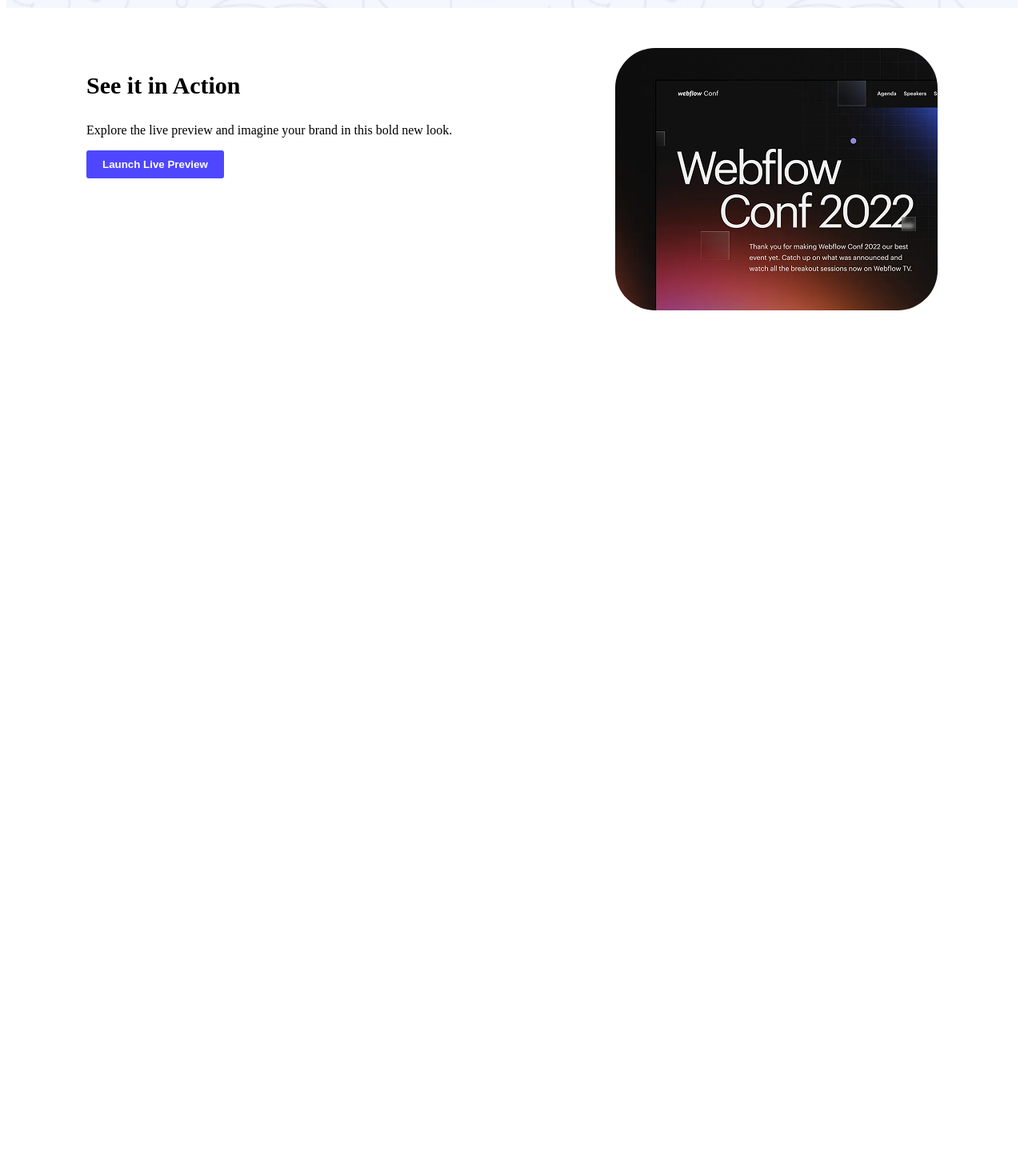
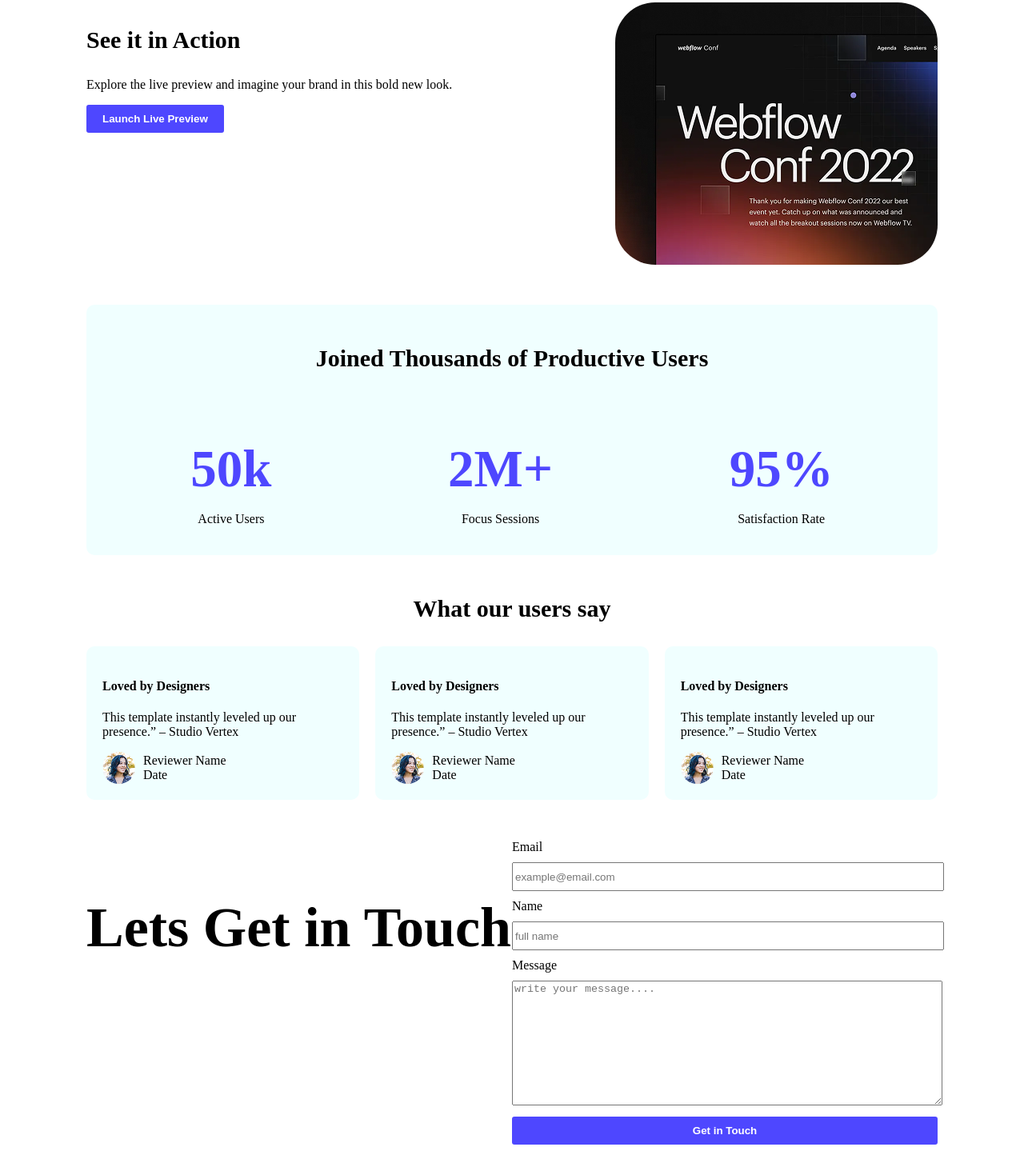
Before and after one commit to abrarmueed86/first-assignment, a plain HTML site: page index.html in a window 1280 px wide. Shown: the part 361-1830 px from the top of the page at 80% size. Before the commit the page ends 800 px from the top, so only its background shows below. Drawn offline with Linux system fonts and the light colour scheme.

Commit message:
added some section

```diff
--- a/index.html
+++ b/index.html
@@ -32,11 +32,81 @@
     <main>
         <section class="action-section">
             <div class="action-div">
-                <h3>See it in Action</h3>
+                <h3 class="title-primary">See it in Action</h3>
                 <p>Explore the live preview and imagine your brand in this bold new look.</p>
                 <button class="btn-primary">Launch Live Preview</button>
             </div>
             <img src="images/wc-mini.png" alt="">
+        </section>
+        <section class="prod-section">
+            <h3 class="title-primary">Joined Thousands of Productive Users</h3>
+            <div class="prod-div">
+                <div>
+                    <h1 class="text-primary">50k</h1>
+                    <p>Active Users</p>
+                </div>
+                <div>
+                    <h1 class="text-primary">2M+</h1>
+                    <p> Focus Sessions</p>
+                </div>
+                <div>
+                    <h1 class="text-primary">95%</h1>
+                    <p>Satisfaction Rate</p>
+                </div>
+            </div>
+        </section>
+        <section class="users-section">
+            <h3 class="title-primary">What our users say</h3>
+            <div class="users-container">
+                <div class="users-div">
+                    <h4>Loved by Designers</h4>
+                    <p>This template instantly leveled up our presence.” – Studio Vertex</p>
+                    <div class="review-box">
+                        <img src="images/avatar.png" alt="">
+                        <div class="review-info">
+                            <span>Reviewer Name</span>
+                            <span>Date</span>
+                        </div>
+                    </div>
+                </div>
+                <div class="users-div">
+                    <h4>Loved by Designers</h4>
+                    <p>This template instantly leveled up our presence.” – Studio Vertex</p>
+                    <div class="review-box">
+                        <img src="images/avatar.png" alt="">
+                        <div class="review-info">
+                            <span>Reviewer Name</span>
+                            <span>Date</span>
+                        </div>
+                    </div>
+                </div>
+                <div class="users-div">
+                    <h4>Loved by Designers</h4>
+                    <p>This template instantly leveled up our presence.” – Studio Vertex</p>
+                    <div class="review-box">
+                        <img src="images/avatar.png" alt="">
+                        <div class="review-info">
+                            <span>Reviewer Name</span>
+                            <span>Date</span>
+                        </div>
+                    </div>
+                </div>
+            </div>
+        </section>
+        <section class="lets-get-section">
+            <h3>Lets Get in Touch</h3>
+            <form action="">
+                <label for="Email">Email</label>
+                <input type="Email" name="Email" id="" placeholder="example@email.com">
+
+                <label for="Name">Name</label>
+                <input type="Name" name="Name" id="" placeholder="full name">
+
+                <label for="Message">Message</label>
+                <textarea name="" placeholder="write your message...." id="" cols="30" rows="10"></textarea>
+                <button class="btn-primary">Get in Touch</button>
+            </form>
+
         </section>
     </main>
     <footer>
--- a/styles/index.css
+++ b/styles/index.css
@@ -14,6 +14,18 @@
     color: #4E47FF;
 }
 
+.btn-primary{
+    background-color: #4E47FF;
+    font-weight: bold;
+    color: white;
+    border-radius: 3px;
+    border: none;
+    padding: 10px 20px;
+}
+
+.title-primary{
+    font-size: 30px;
+}
 /* nav style */
 nav{
     display: flex;
@@ -25,16 +37,6 @@
     font-size: 25px;
     font-weight: 900;
 }
-
-.btn-primary{
-    background-color: #4E47FF;
-    font-weight: bold;
-    color: white;
-    border-radius: 3px;
-    border: none;
-    padding: 10px 20px;
-}
-
 
 
 nav ul li{
@@ -66,9 +68,92 @@
     display: flex;
     justify-content:  space-between;
 }
-.action-div h3{
-    font-size: 30px;
-}
+
 .action-section img{
     border-radius: 50px;
 }
+
+
+/* prod section */
+.prod-section{
+    margin: 50px 100px;
+    padding: 20px;
+    text-align: center;
+    background-color: azure;
+    border-radius: 10px;
+
+}
+
+
+.prod-div{
+    display: flex;
+    justify-content: space-around;
+
+}
+
+
+.prod-div h1{
+    font-size: 65px;
+    margin-bottom: 10px;
+}
+
+/* user section */
+
+.users-section{
+    margin: 50px 100px;
+}
+.users-section h3{
+    text-align: center;
+}
+.users-container{
+    display: flex;
+    justify-content: space-around;
+    gap: 20px;
+}
+.users-div{
+    background-color: azure;
+    padding: 20px;
+    border-radius: 10px;
+}
+.review-box{
+    display: flex;
+    align-items: center;
+    gap: 10px;
+
+}
+.review-box img{
+    border-radius: 50%;
+}
+.review-info{
+    display:flex ;
+    flex-direction: column;
+}
+/* .lets-get-section */
+.lets-get-section{
+    margin: 50px 100px;
+    display: flex;
+    justify-content: space-between;
+}
+
+.lets-get-section h3{
+    font-size: 70px;
+}
+form{
+    width:50% ;
+}
+
+form input{
+    width: 100%;
+    margin: 10px 0;
+    height: 30px;
+}
+
+textarea{
+    width: 100%;
+    margin: 10px 0;
+}
+
+ form button{
+    width: 100%;
+
+ }
```
